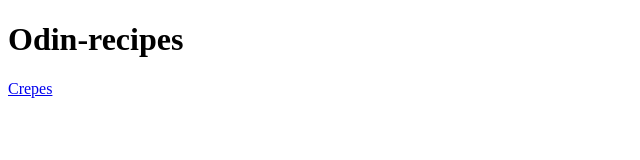
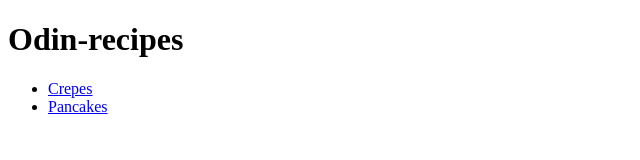
Before and after one commit to LisaHelen/odin-recipes, a plain HTML site: page index.html in a window 1280 px wide. Shown: the whole page, without its empty margins (0-640 px from the left). Drawn offline with Linux system fonts and the light colour scheme.

Commit message:
main page content

```diff
--- a/index.html
+++ b/index.html
@@ -6,6 +6,9 @@
     </head>
     <body>
         <h1>Odin-recipes</h1>
-        <a href="./recipes/crepes.html">Crepes</a>
+        <ul>
+            <li><a href="./recipes/crepes.html">Crepes</a></li>
+            <li><a href="./recipes/pancakes.html">Pancakes</a></li>
+         </ul>
     </body>
 </html>
```
